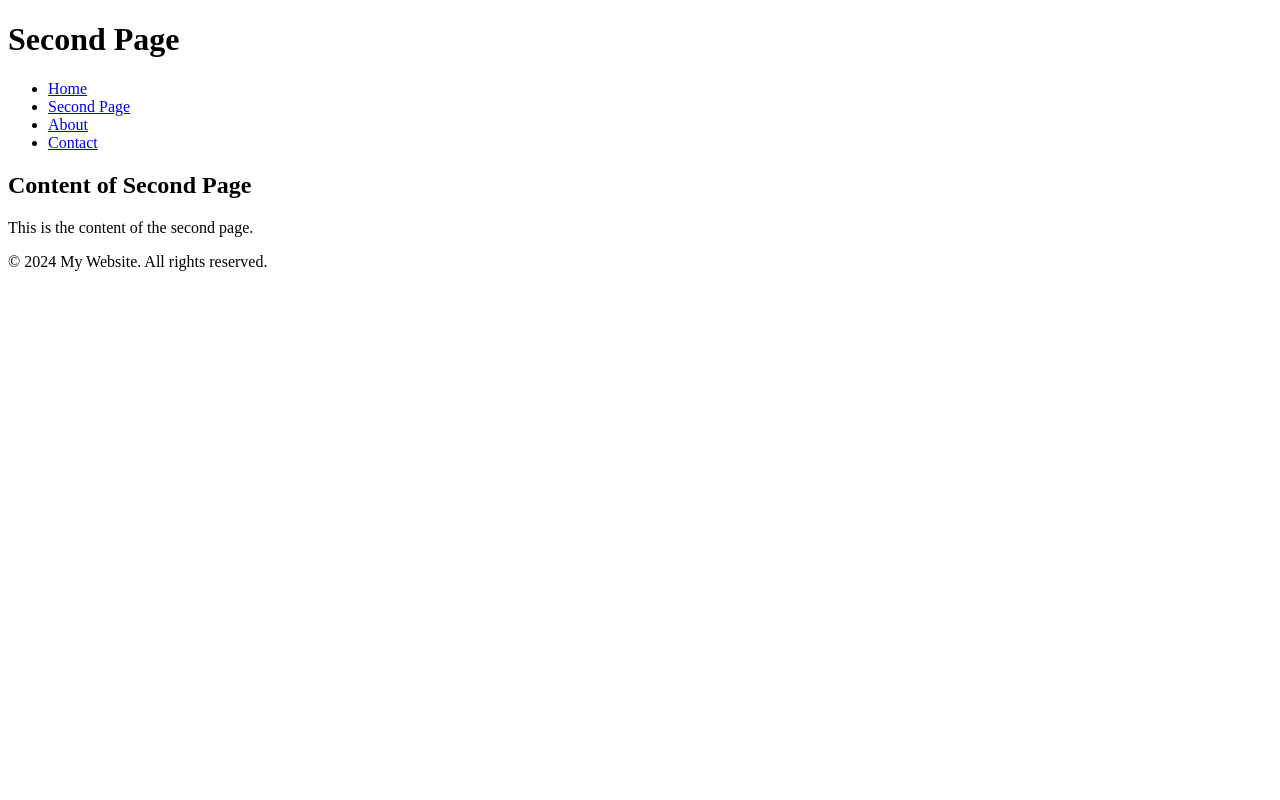
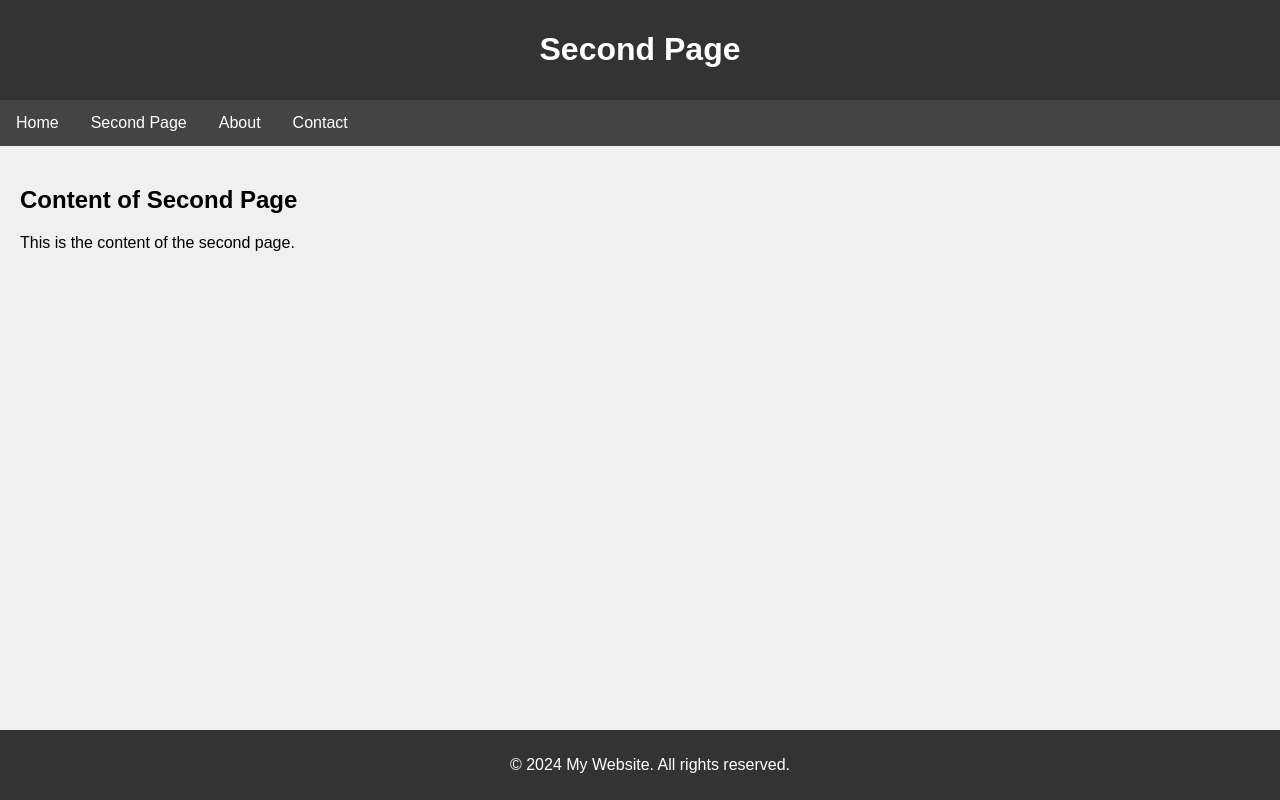
Before and after one commit to NathanBieber/nrbieber_HW6, a plain HTML site: page second.html in a window 1280 px wide. Drawn offline with Linux system fonts and the light colour scheme.

Commit message:
Created styles.css

```diff
--- a/second.html
+++ b/second.html
@@ -1,6 +1,7 @@
 <!DOCTYPE html>
 <html lang="en">
 <head>
+    <link rel="stylesheet" href="styles.css">
     <meta charset="UTF-8">
     <meta name="viewport" content="width=device-width, initial-scale=1.0">
     <title>Second Page</title>
--- /dev/null
+++ b/styles.css
@@ -0,0 +1,52 @@
+/* styles.css */
+body {
+    font-family: Arial, sans-serif;
+    background-color: #f0f0f0;
+    margin: 0;
+    padding: 0;
+}
+
+header {
+    background-color: #333;
+    color: #fff;
+    padding: 10px;
+    text-align: center;
+}
+
+nav ul {
+    list-style-type: none;
+    margin: 0;
+    padding: 0;
+    background-color: #444;
+    overflow: hidden;
+}
+
+nav li {
+    float: left;
+}
+
+nav li a {
+    display: block;
+    color: white;
+    text-align: center;
+    padding: 14px 16px;
+    text-decoration: none;
+}
+
+nav li a:hover {
+    background-color: #666;
+}
+
+main {
+    padding: 20px;
+}
+
+footer {
+    background-color: #333;
+    color: #fff;
+    text-align: center;
+    padding: 10px;
+    position: fixed;
+    bottom: 0;
+    width: 100%;
+}
```
